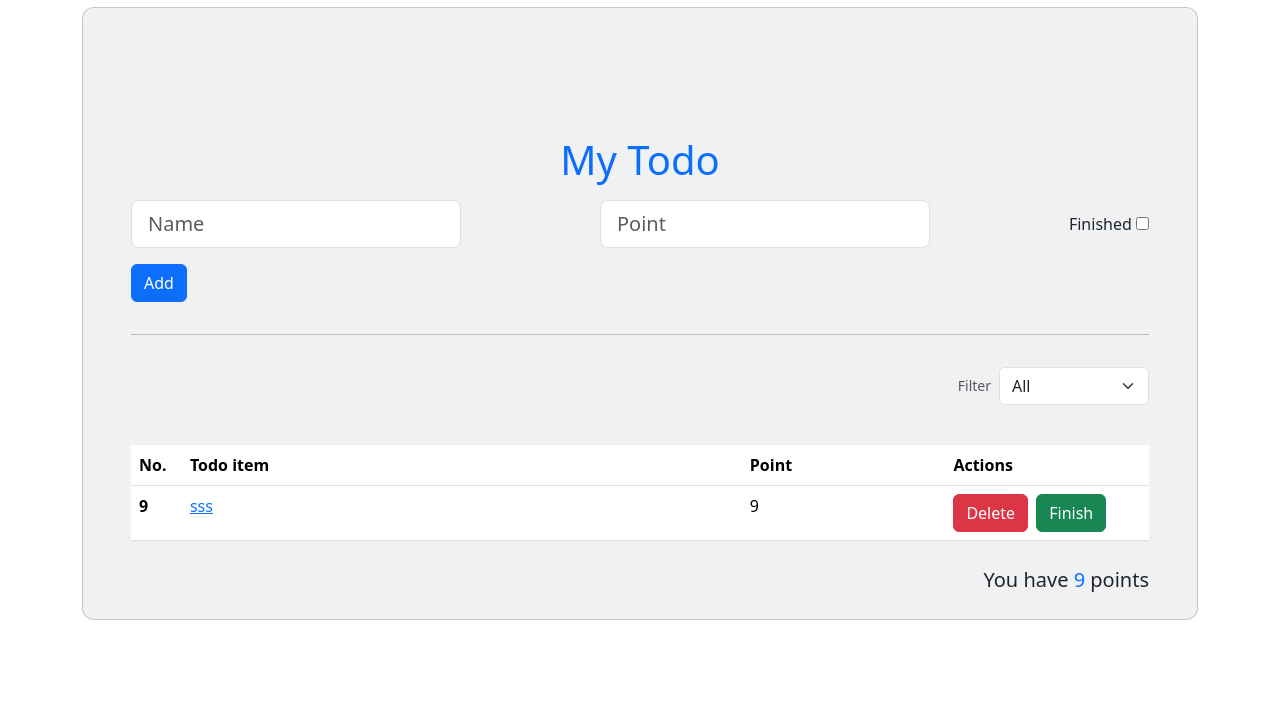
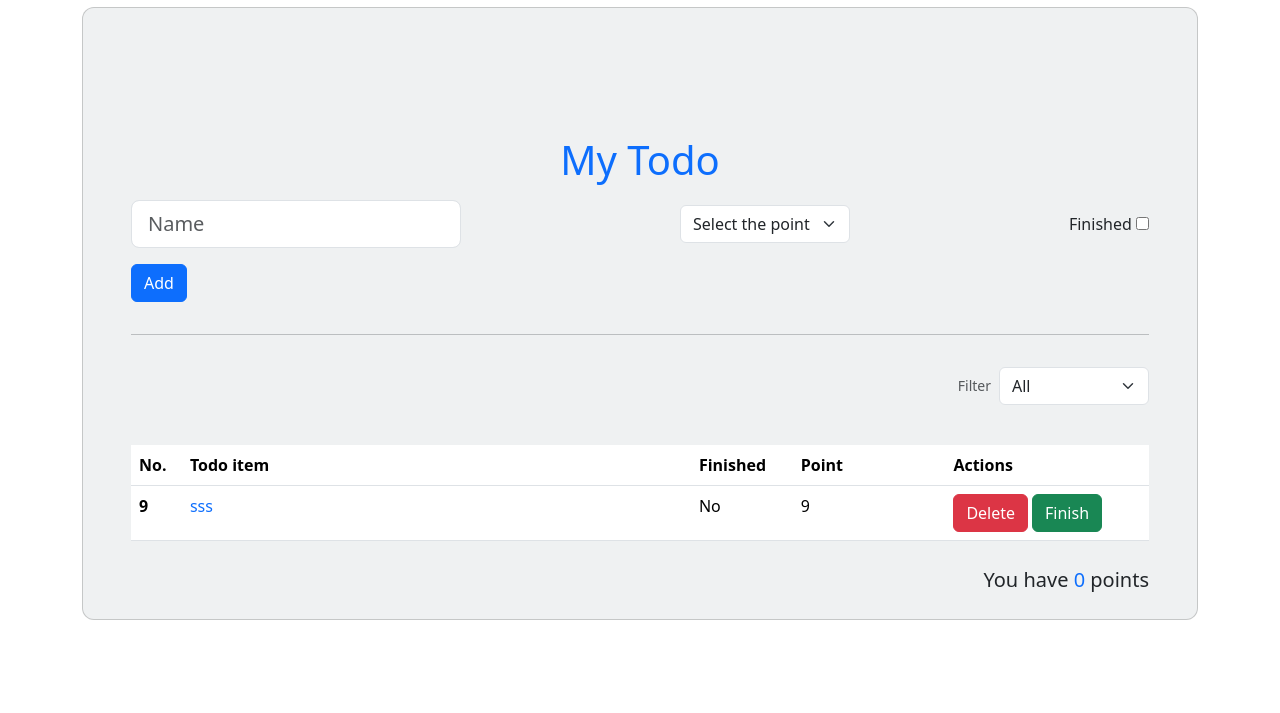
Before and after one commit to simonK605/django-todo, a Django app: page /todo in a window 1280 px wide. Shown: the part 143-856 px from the top of the page. Run offline with Django 4.2, Linux system fonts and the light colour scheme; data comes from the database, SQL or seed files in the repository; both versions use the stored data as it was after the commit.

Commit message:
Added functionality to delete or make finish the task

```diff
--- a/apps/todo/forms.py
+++ b/apps/todo/forms.py
@@ -5,4 +5,4 @@
 class TodoForm(ModelForm):
     class Meta:
         model = Todo
-        fields = ['name', 'done']
+        fields = ['name', 'point_id', 'done']
--- a/apps/todo/templates/todo/index.html
+++ b/apps/todo/templates/todo/index.html
@@ -20,7 +20,12 @@
                                     <input type="text" name="name" class="form-control form-control-lg" placeholder="Name">
                                 </div>
                                 <div class="d-flex flex-row align-items-center">
-                                    <input type="number" name="point" class="form-control form-control-lg" placeholder="Point">
+                                    <select class="point-select form-select form-filter" name="point_id">
+                                        <option value="">Select the point</option>
+                                        {% for point in points %}
+                                            <option value="{{ point.id }}">{{ point.value }}</option>
+                                        {% endfor %}
+                                    </select>
                                 </div>
                                 <div>
                                     <label for="done">Finished</label>
@@ -49,8 +54,9 @@
                             <thead>
                                 <tr>
                                     <th width="5%">No.</th>
-                                    <th width="55%">Todo item</th>
-                                    <th width="20%">Point</th>
+                                    <th width="50%">Todo item</th>
+                                    <th width="10%">Finished</th>
+                                    <th width="15%">Point</th>
                                     <th width="20%">Actions</th>
                                 </tr>
                             </thead>
@@ -59,21 +65,24 @@
                                     <tr>
                                         <th scope="row">{{ todo.id }}</th>
                                         <td>
-                                            <a href="{% url 'todo.show' todo.id %}">
+                                            <a href="{% url 'todo.show' todo.id %}" style="text-decoration: {% if todo.done %}line-through{% else %}none{% endif %}">
                                                 {{ todo.name }}
                                             </a>
                                         </td>
+                                        <td>{% if todo.done %}Yes{% else %}No{% endif %}</td>
                                         <td>{{ todo.point_id }}</td>
                                         <td>
-                                            <button type="submit" class="btn btn-danger">Delete</button>
-                                            <button type="submit" class="btn btn-success ms-1">Finish</button>
+                                            <a class="btn btn-danger" href="{% url 'todo.delete' todo.id %}">Delete</button>
+                                            <a class="btn btn-success ms-1" href="{% url 'todo.finish' todo.id %}">
+                                                {% if todo.done %}Unfinish{% else %}Finish{% endif %}
+                                            </a>
                                         </td>
                                     </tr>
                                 {% endfor %}
                             </tbody>
                         </table>
                         <div class="d-flex justify-content-end">
-                            <span class="lead">You have <span class="text-primary">{{ points_sum }}</span> points</span>
+                            <span class="lead">You have <span class="text-primary">{% if points_sum %}{{ points_sum }}{% else %}0{% endif %}</span> points</span>
                         </div>
                     </div>
                 </div>
--- a/apps/todo/urls.py
+++ b/apps/todo/urls.py
@@ -5,4 +5,6 @@
     path('', views.index, name='todo.index'),
     path('/<int:id>', views.show, name='todo.show'),
     path('/store', views.store, name='todo.store'),
+    path('/delete/<int:id>', views.delete, name='todo.delete'),
+    path('/finish/<int:id>', views.finish, name='todo.finish'),
 ]
--- a/apps/todo/views.py
+++ b/apps/todo/views.py
@@ -12,11 +12,12 @@
 
 def index(request):
     todos = Todo.objects.all()
-    points_sum = Todo.objects.aggregate(points_sum=Sum('point_id__value'))['points_sum']
+    points_sum = Todo.objects.filter(done=True).aggregate(points_sum=Sum('point_id__value'))['points_sum']
 
     return render(request, 'todo/index.html', {
         'todos': todos,
-        'points_sum' : points_sum
+        'points_sum' : points_sum,
+        'points': Point.objects.order_by('value')
     })
 
 
@@ -27,15 +28,26 @@
         'todo': todo
     })
 
+
 def store(request):
     form = TodoForm(request.POST)
-    point = Point.objects.create(value=request.POST['point'])
+    print(request.POST)
+    print(form.is_valid())
+    if form.is_valid():
+        todo = form.save()
 
-    if point:
-        if form.is_valid():
-            todo = form.save(commit=False)
-            todo.point_id = point
-            todo.save()
+    return redirect('todo.index')
 
 
+def delete(request, id):
+    todo = get_object_or_404(Todo, id=id)
+    todo.delete()
+
     return redirect('todo.index')
+
+
+def finish(request, id):
+    todo = get_object_or_404(Todo, id=id)
+    todo.done = not todo.done
+    todo.save()
+    return redirect('todo.index')
--- a/static/css/todo.css
+++ b/static/css/todo.css
@@ -8,3 +8,6 @@
 .form-filter {
   width: 150px;
 }
+.point-select {
+  width: 170px;
+}
```
Also changed, not shown: db.sqlite3.
